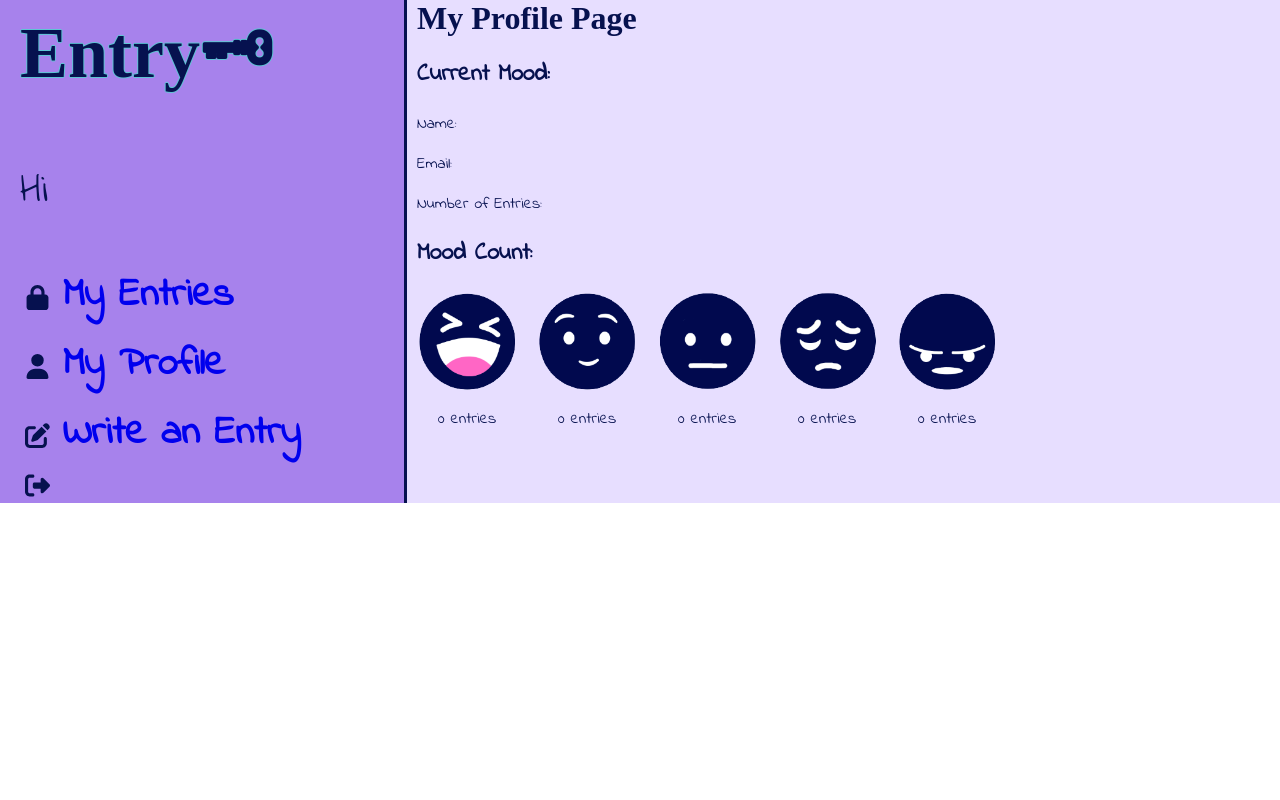
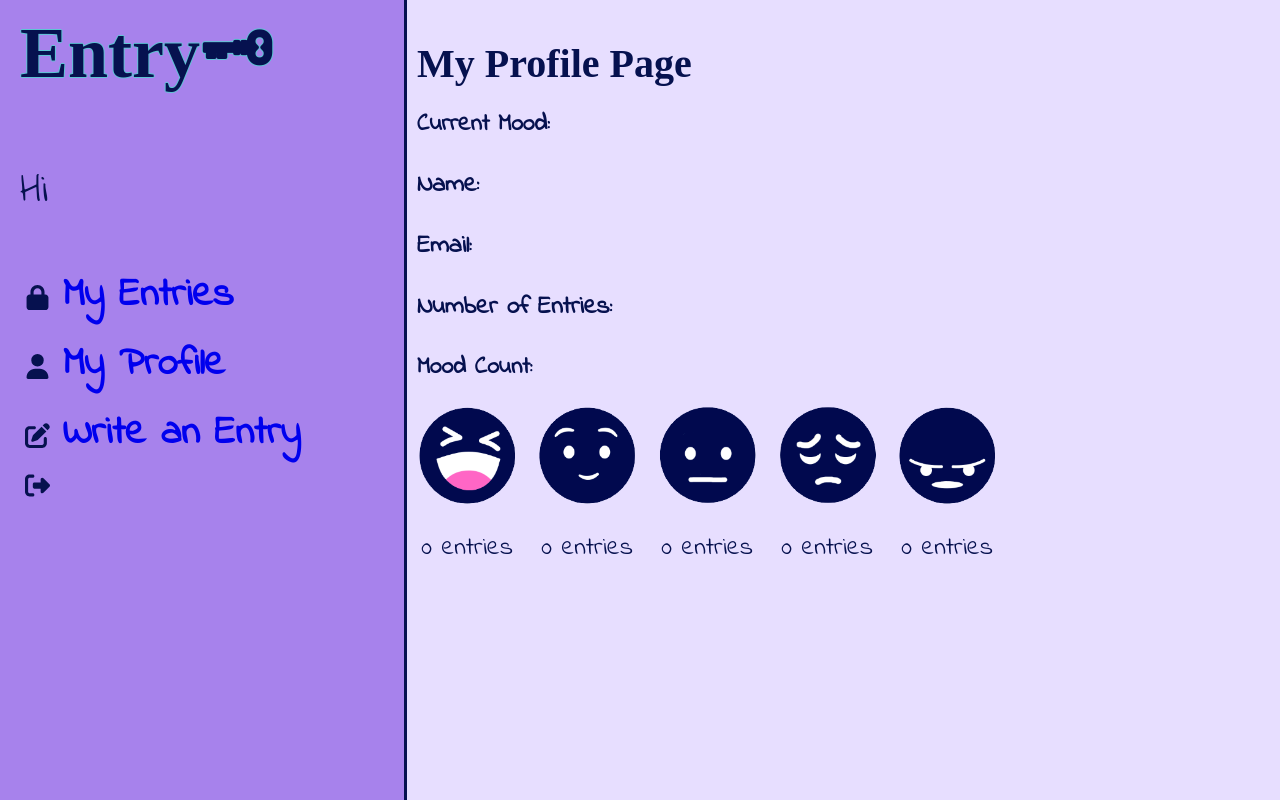
Before and after one commit to stpaloma23/dynamic-web-final-project-frontend, a React (Create React App) app: page /my-profile in a window 1280 px wide. Built offline with nearby package versions, Linux system fonts and the light colour scheme; no server answers; a web font is replaced by a local one.

Commit message:
fixed errors, works better

```diff
--- a/src/App.css
+++ b/src/App.css
@@ -263,6 +263,16 @@ nav a {
 .profile-page-wrapper{
   display: flex;
   flex-direction: row;
+  height: 100vh;
+}
+.profile-page-contents p {
+  font-size: 25px;
+}
+.profile-page-contents {
+  margin-top: 40px;
+}
+.profile-page-contents h1 {
+  font-size: 40px;
 }
 .create-entry-content-wrapper {
   align-items: center;
--- a/src/components/Feelings.js
+++ b/src/components/Feelings.js
@@ -26,23 +26,23 @@ function Feelings({setFeeling}){
     return (
         <div className="feelings-contents">
             <div className='emotion-button' name="awesomeDay">
-                <button className={border ? "emotion-button-visited emotion awesome" : 'emotion awesome'} onClick={awesome} ></button>
+                <button type="button" className={border ? "emotion-button-visited emotion awesome" : 'emotion awesome'} onClick={awesome} ></button>
                 <p>Awesome</p>
             </div>
             <div className='emotion-button' name="goodDay">
-                <button className={border ? "emotion-button-visited emotion good" : 'emotion good'} onClick={good}></button>
+                <button type="button" className={border ? "emotion-button-visited emotion good" : 'emotion good'} onClick={good}></button>
                 <p>Good</p>
             </div>
             <div className='emotion-button' name="okayDay">
-                <button className={border ? "emotion-button-visited emotion okay" : 'emotion okay'} onClick={okay}></button>
+                <button type="button" className={border ? "emotion-button-visited emotion okay" : 'emotion okay'} onClick={okay}></button>
                 <p>Okay</p>
             </div>
             <div className='emotion-button' name="badDay">
-                <button className={border ? "emotion-button-visited emotion bad" : 'emotion bad'} onClick={bad}></button>
+                <button type="button" className={border ? "emotion-button-visited emotion bad" : 'emotion bad'} onClick={bad}></button>
                 <p>Bad</p>
             </div>
             <div className='emotion-button' name="awfulDay">
-                <button className={border ? "emotion-button-visited emotion awful" : 'emotion awful'} onClick={awful}></button>
+                <button type="button" className={border ? "emotion-button-visited emotion awful" : 'emotion awful'} onClick={awful}></button>
                 <p>Awful</p>
             </div>
         </div>
--- a/src/components/HomePageContents.js
+++ b/src/components/HomePageContents.js
@@ -1,31 +1,31 @@
 import React, { useEffect } from 'react';
 import PostCard from './PostCard';
-import {getFirestore, collection, getDocs} from "firebase/firestore"
+import {getFirestore, collection, getDocs, where, query} from "firebase/firestore"
 
 // 12 mins
-const queryData = async(app)=>{
+const queryData = async(app,userInformation)=>{
     if (!app) return [];
     const db = getFirestore(app);
-    const querySnapshot = await getDocs(collection(db, "posts"));
+    const querySnapshot = await getDocs(query(collection(db, "posts"), where("userId", "==", userInformation.uid)));
     const data = [];
     querySnapshot.forEach((doc) => {
         data.push(doc.data());
     });
     return data
 };
-function HomePageContents({app, postData, setPostData}){
+function HomePageContents({app, postData, setPostData, userInformation}){
 
     useEffect(() => {
         if(!app) return;
-        queryData(app).then(setPostData);
-    }, [app, setPostData])
+        queryData(app, userInformation).then(setPostData);
+    }, [app, setPostData, userInformation])
 
     console.log({postData})
     return (
         <div className="home-page-contents-wrapper">
             <h1 className='my-entries-title'>My Entries </h1>
-            <div className="home-page-feed">
-                {postData.map((post) => (
+                {postData.map((post, i) => (
+                    <div className="home-page-feed" key={i}>
                         <PostCard
                             date={post.date}
                             description={post.description}
@@ -33,8 +33,8 @@ function HomePageContents({app, postData, setPostData}){
                             userId={post.userId}
                             username={post.username}
                         />
+                    </div>
                 ))}
-            </div>
             </div>
     );
 };
--- a/src/pages/CreateUserPage.js
+++ b/src/pages/CreateUserPage.js
@@ -72,4 +72,8 @@ function CreateUserPage({setIsLoggedIn, setUserInformation, isLoggedIn}){
         </div>
     );
 }
+/** const moods
+ * usermoods = useMemo(() =>{})
+ * posts.map((post)=>{moods[post.mood] = moods[post.mood]+1})
+ */
 export default CreateUserPage;
--- a/src/pages/HomePage.js
+++ b/src/pages/HomePage.js
@@ -20,6 +20,7 @@ function HomePage({app, userInformation, isLoggedIn, setIsLoggedIn, setUserInfor
                 app={app}
                 postData={postData}
                 setPostData={setPostData}
+                userInformation={userInformation}
             />
         </div>
     );
--- a/src/pages/HowIsYourDayPage.js
+++ b/src/pages/HowIsYourDayPage.js
@@ -50,7 +50,7 @@ function HowIsYourDayPage({app, userInformation}){
                             <Feelings
                                 setFeeling={setFeeling}
                             />
-                            <label htmlFor="blogPost"><h4>Tell us about it {today}</h4></label>
+                            <label htmlFor="blogPost"><h4>Tell us about {today}: </h4></label>
                             <textarea type="text" name="blogPost" className="blog-post"/>
                             <div className="submit-or-close-buttons">
                                 <button className="make-entry-button" type="submit">Add Your Entry</button>
--- a/src/pages/UserProfilePage.js
+++ b/src/pages/UserProfilePage.js
@@ -22,10 +22,10 @@ function UserProfilePage({userInformation, isLoggedIn, setIsLoggedIn, setUserInf
                 <h1>My Profile Page</h1>
                 <h2>Current Mood:</h2>
                 <div className="current-mood-pfp"></div>
-                <p>Name: {userInformation.displayName}</p>
-                <p>Email: {userInformation.email}</p>
-                <p>Number of Entries: </p>
-                <h2>Mood Count:</h2>
+                <p><strong>Name:</strong> {userInformation.displayName}</p>
+                <p><strong>Email:</strong> {userInformation.email}</p>
+                <p><strong>Number of Entries:</strong> </p>
+                <h2><strong>Mood Count:</strong></h2>
                 <div className="mood-count-wrapper">
                     <div className="mood-count">
                         <img src={awesome} alt="awesome day emoji"/>
```
Also changed, not shown: 1 other file (tests, documents, lock files or other folders). Lines whose indentation alone changed are shown as unchanged.
